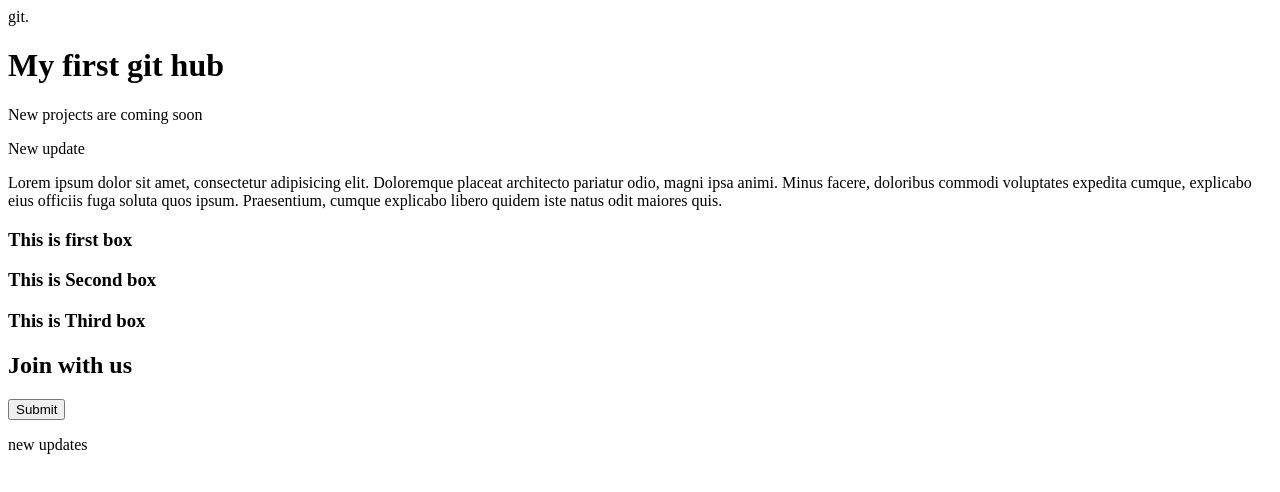
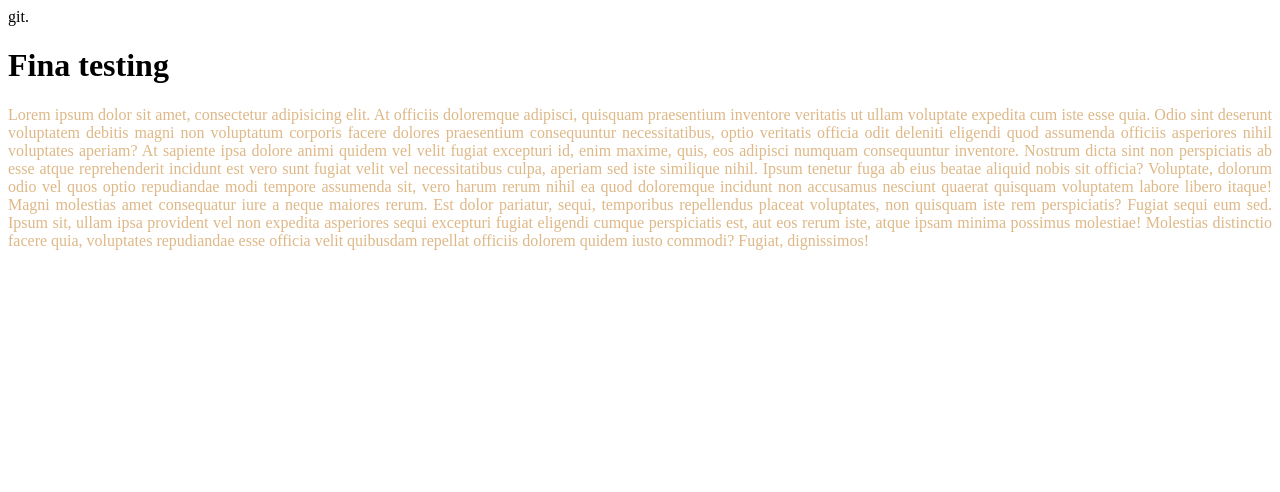
Before and after one commit to Tanvir625/book-store, a plain HTML site: page index.html in a window 1280 px wide. Drawn offline with Linux system fonts and the light colour scheme.

Commit message:
2 pm testing update

```diff
--- a/index.html
+++ b/index.html
@@ -4,21 +4,18 @@ git. <!DOCTYPE html>
     <meta charset="UTF-8">
     <meta name="viewport" content="width=device-width, initial-scale=1.0">
     <title>My first Git hub repo</title>
+    <style>
+        p{
+            text-align: justify;
+            color: burlywood;
+        }
+    </style>
 </head>
 <body>
-    <h1>My first git hub</h1>
-    <p> New projects are coming soon</p>
-    <p>New update</p>
-    <p>Lorem ipsum dolor sit amet, consectetur adipisicing elit. Doloremque placeat architecto pariatur odio, magni ipsa animi. Minus facere, doloribus commodi voluptates expedita cumque, explicabo eius officiis fuga soluta quos ipsum. Praesentium, cumque explicabo libero quidem iste natus odit maiores quis.</p>
-    <div class="box">
-        <h3>This is first box</h3>
-        <h3>This is Second box</h3>
-        <h3>This is Third box</h3>
-    </div>
-<h2>Join with us</h2>
-    <button type="submit">Submit</button>
+    <h1>Fina testing</h1>
+<p>Lorem ipsum dolor sit amet, consectetur adipisicing elit. At officiis doloremque adipisci, quisquam praesentium inventore veritatis ut ullam voluptate expedita cum iste esse quia. Odio sint deserunt voluptatem debitis magni non voluptatum corporis facere dolores praesentium consequuntur necessitatibus, optio veritatis officia odit deleniti eligendi quod assumenda officiis asperiores nihil voluptates aperiam? At sapiente ipsa dolore animi quidem vel velit fugiat excepturi id, enim maxime, quis, eos adipisci numquam consequuntur inventore. Nostrum dicta sint non perspiciatis ab esse atque reprehenderit incidunt est vero sunt fugiat velit vel necessitatibus culpa, aperiam sed iste similique nihil. Ipsum tenetur fuga ab eius beatae aliquid nobis sit officia? Voluptate, dolorum odio vel quos optio repudiandae modi tempore assumenda sit, vero harum rerum nihil ea quod doloremque incidunt non accusamus nesciunt quaerat quisquam voluptatem labore libero itaque! Magni molestias amet consequatur iure a neque maiores rerum. Est dolor pariatur, sequi, temporibus repellendus placeat voluptates, non quisquam iste rem perspiciatis? Fugiat sequi eum sed. Ipsum sit, ullam ipsa provident vel non expedita asperiores sequi excepturi fugiat eligendi cumque perspiciatis est, aut eos rerum iste, atque ipsam minima possimus molestiae! Molestias distinctio facere quia, voluptates repudiandae esse officia velit quibusdam repellat officiis dolorem quidem iusto commodi? Fugiat, dignissimos!</p>
 
-    <p>new updates</p>
+
 </body>
 </html>
 
```
Also changed, not shown: 1 other file.
